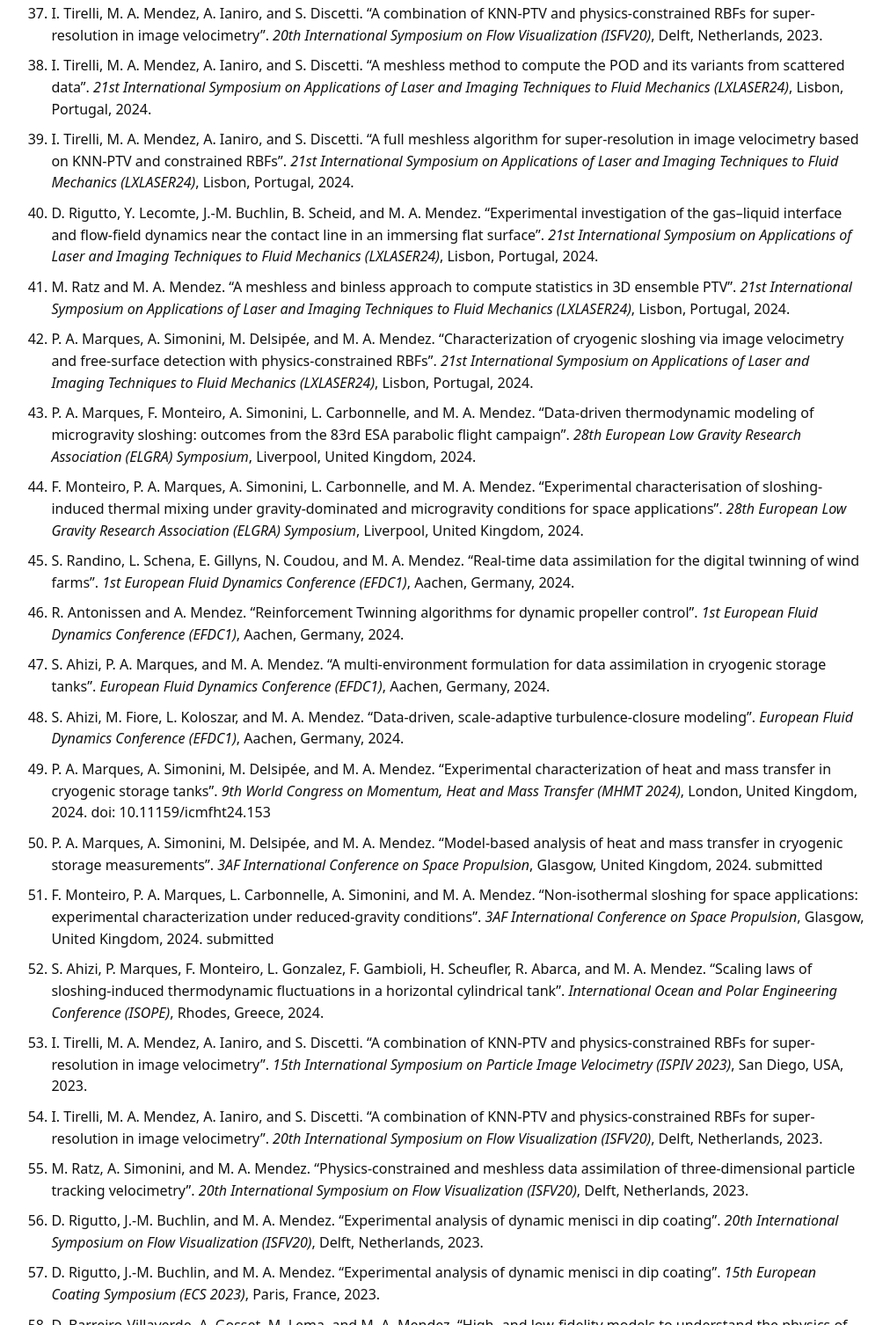
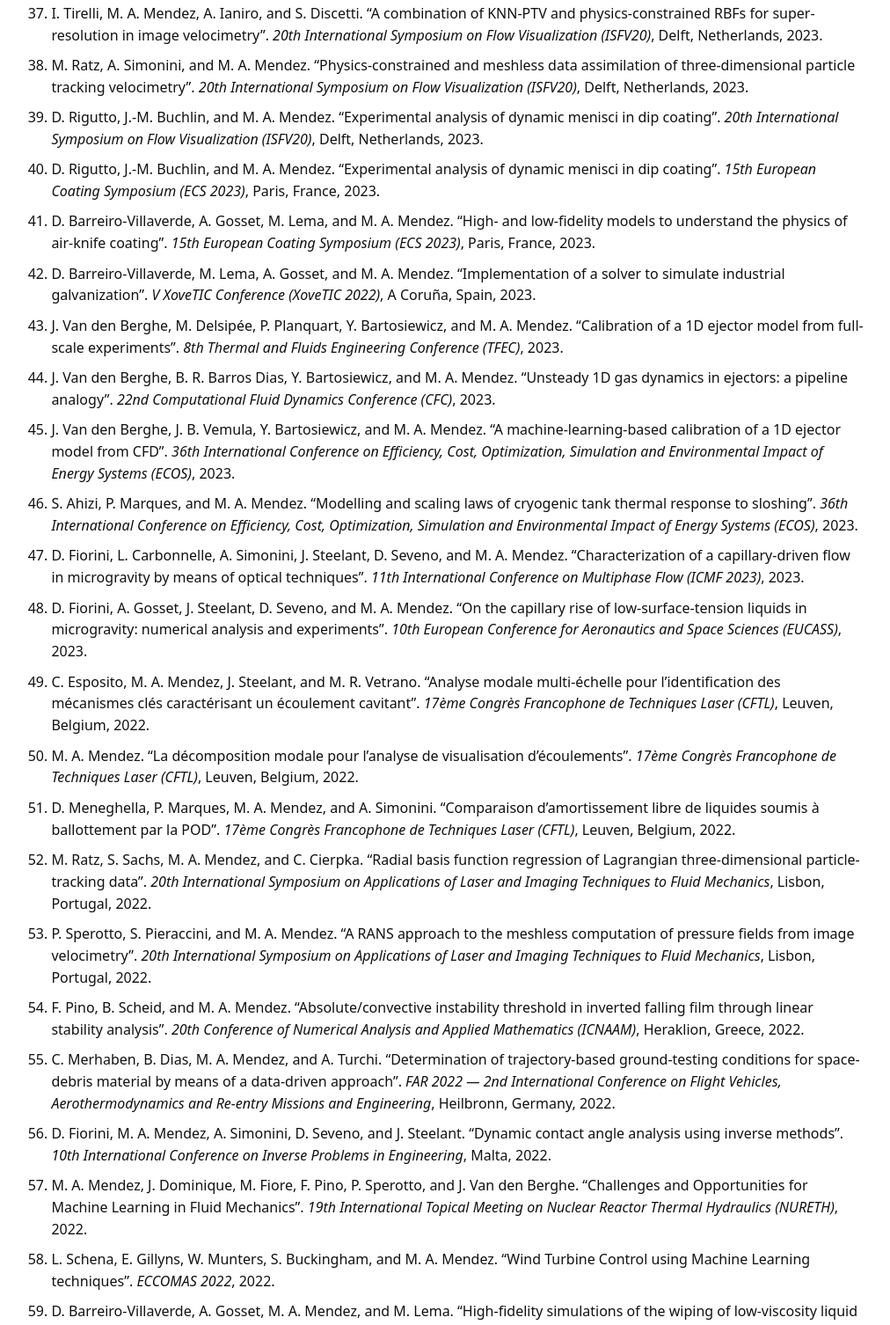
Before and after one commit to mendezVKI/mendezma, a plain HTML site: page publications.html in a window 1280 px wide. Shown: the part 8799-10305 px from the top of the page at 88% size, without its empty margins (130-1142 px from the left). Drawn offline with Linux system fonts and the light colour scheme.

Commit message:
cleaning
cleaning

```diff
--- a/publications.html
+++ b/publications.html
@@ -1126,126 +1126,6 @@
 </li>
 
 <li>
-  I. Tirelli, M. A. Mendez, A. Ianiro, and S. Discetti.
-  “A meshless method to compute the POD and its variants from scattered data”.
-  <em>21st International Symposium on Applications of Laser and Imaging Techniques to Fluid Mechanics (LXLASER24)</em>,
-  Lisbon, Portugal, 2024.
-</li>
-
-<li>
-  I. Tirelli, M. A. Mendez, A. Ianiro, and S. Discetti.
-  “A full meshless algorithm for super-resolution in image velocimetry based on KNN-PTV and constrained RBFs”.
-  <em>21st International Symposium on Applications of Laser and Imaging Techniques to Fluid Mechanics (LXLASER24)</em>,
-  Lisbon, Portugal, 2024.
-</li>
-
-<li>
-  D. Rigutto, Y. Lecomte, J.-M. Buchlin, B. Scheid, and M. A. Mendez.
-  “Experimental investigation of the gas–liquid interface and flow-field dynamics near the contact line in an immersing flat surface”.
-  <em>21st International Symposium on Applications of Laser and Imaging Techniques to Fluid Mechanics (LXLASER24)</em>,
-  Lisbon, Portugal, 2024.
-</li>
-
-<li>
-  M. Ratz and M. A. Mendez.
-  “A meshless and binless approach to compute statistics in 3D ensemble PTV”.
-  <em>21st International Symposium on Applications of Laser and Imaging Techniques to Fluid Mechanics (LXLASER24)</em>,
-  Lisbon, Portugal, 2024.
-</li>
-
-<li>
-  P. A. Marques, A. Simonini, M. Delsipée, and M. A. Mendez.
-  “Characterization of cryogenic sloshing via image velocimetry and free-surface detection with physics-constrained RBFs”.
-  <em>21st International Symposium on Applications of Laser and Imaging Techniques to Fluid Mechanics (LXLASER24)</em>,
-  Lisbon, Portugal, 2024.
-</li>
-
-<li>
-  P. A. Marques, F. Monteiro, A. Simonini, L. Carbonnelle, and M. A. Mendez.
-  “Data-driven thermodynamic modeling of microgravity sloshing: outcomes from the 83rd ESA parabolic flight campaign”.
-  <em>28th European Low Gravity Research Association (ELGRA) Symposium</em>,
-  Liverpool, United Kingdom, 2024.
-</li>
-
-<li>
-  F. Monteiro, P. A. Marques, A. Simonini, L. Carbonnelle, and M. A. Mendez.
-  “Experimental characterisation of sloshing-induced thermal mixing under gravity-dominated and microgravity conditions for space applications”.
-  <em>28th European Low Gravity Research Association (ELGRA) Symposium</em>,
-  Liverpool, United Kingdom, 2024.
-</li>
-
-<li>
-  S. Randino, L. Schena, E. Gillyns, N. Coudou, and M. A. Mendez.
-  “Real-time data assimilation for the digital twinning of wind farms”.
-  <em>1st European Fluid Dynamics Conference (EFDC1)</em>,
-  Aachen, Germany, 2024.
-</li>
-
-<li>
-  R. Antonissen and A. Mendez.
-  “Reinforcement Twinning algorithms for dynamic propeller control”.
-  <em>1st European Fluid Dynamics Conference (EFDC1)</em>,
-  Aachen, Germany, 2024.
-</li>
-
-<li>
-  S. Ahizi, P. A. Marques, and M. A. Mendez.
-  “A multi-environment formulation for data assimilation in cryogenic storage tanks”.
-  <em>European Fluid Dynamics Conference (EFDC1)</em>,
-  Aachen, Germany, 2024.
-</li>
-
-<li>
-  S. Ahizi, M. Fiore, L. Koloszar, and M. A. Mendez.
-  “Data-driven, scale-adaptive turbulence-closure modeling”.
-  <em>European Fluid Dynamics Conference (EFDC1)</em>,
-  Aachen, Germany, 2024.
-</li>
-
-<li>
-  P. A. Marques, A. Simonini, M. Delsipée, and M. A. Mendez.
-  “Experimental characterization of heat and mass transfer in cryogenic storage tanks”.
-  <em>9th World Congress on Momentum, Heat and Mass Transfer (MHMT 2024)</em>,
-  London, United Kingdom, 2024.
-  <span class="pub-note">doi: 10.11159/icmfht24.153</span>
-</li>
-
-<li>
-  P. A. Marques, A. Simonini, M. Delsipée, and M. A. Mendez.
-  “Model-based analysis of heat and mass transfer in cryogenic storage measurements”.
-  <em>3AF International Conference on Space Propulsion</em>,
-  Glasgow, United Kingdom, 2024. <span class="pub-note">submitted</span>
-</li>
-
-<li>
-  F. Monteiro, P. A. Marques, L. Carbonnelle, A. Simonini, and M. A. Mendez.
-  “Non-isothermal sloshing for space applications: experimental characterization under reduced-gravity conditions”.
-  <em>3AF International Conference on Space Propulsion</em>,
-  Glasgow, United Kingdom, 2024. <span class="pub-note">submitted</span>
-</li>
-
-<li>
-  S. Ahizi, P. Marques, F. Monteiro, L. Gonzalez, F. Gambioli, H. Scheufler, R. Abarca, and M. A. Mendez.
-  “Scaling laws of sloshing-induced thermodynamic fluctuations in a horizontal cylindrical tank”.
-  <em>International Ocean and Polar Engineering Conference (ISOPE)</em>,
-  Rhodes, Greece, 2024.
-</li>
-
-<li>
-  I. Tirelli, M. A. Mendez, A. Ianiro, and S. Discetti.
-  “A combination of KNN-PTV and physics-constrained RBFs for super-resolution in image velocimetry”.
-  <em>15th International Symposium on Particle Image Velocimetry (ISPIV 2023)</em>,
-  San Diego, USA, 2023.
-</li>
-
-<li>
-  I. Tirelli, M. A. Mendez, A. Ianiro, and S. Discetti.
-  “A combination of KNN-PTV and physics-constrained RBFs for super-resolution in image velocimetry”.
-  <em>20th International Symposium on Flow Visualization (ISFV20)</em>,
-  Delft, Netherlands, 2023.
-</li>
-
-<li>
   M. Ratz, A. Simonini, and M. A. Mendez.
   “Physics-constrained and meshless data assimilation of three-dimensional particle tracking velocimetry”.
   <em>20th International Symposium on Flow Visualization (ISFV20)</em>,
```
